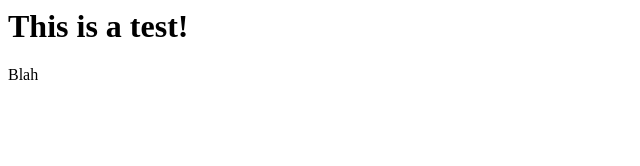
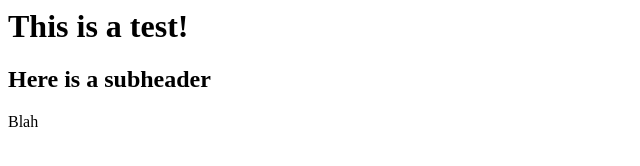
Before and after one commit to mikantlin/gitTest, a plain HTML site: page index.html in a window 1280 px wide. Shown: the whole page, without its empty margins (0-640 px from the left). Drawn offline with Linux system fonts and the light colour scheme.

Commit message:
add subheader to index

```diff
--- a/index.html
+++ b/index.html
@@ -6,6 +6,8 @@
 
 <h1>This is a test!</h1>
 
+<h2>Here is a subheader</h2>
+
 <div>Blah</div>
 
 </body>
```
